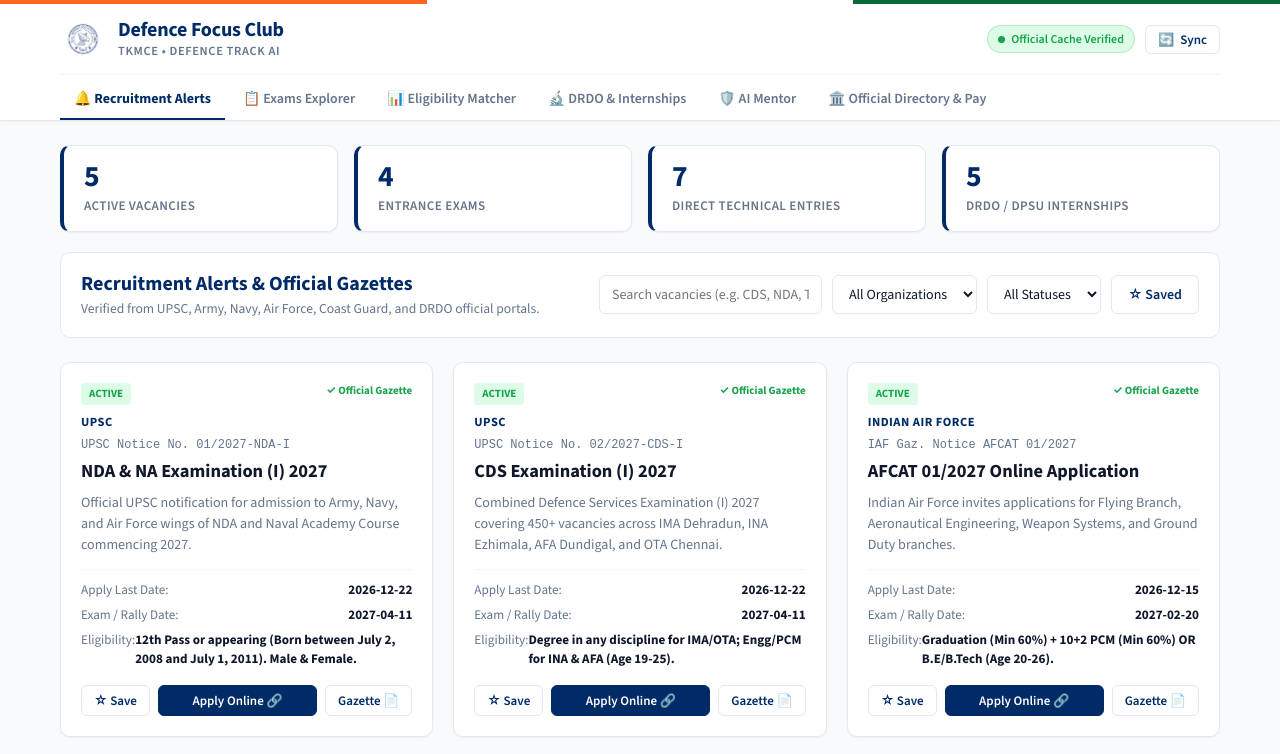
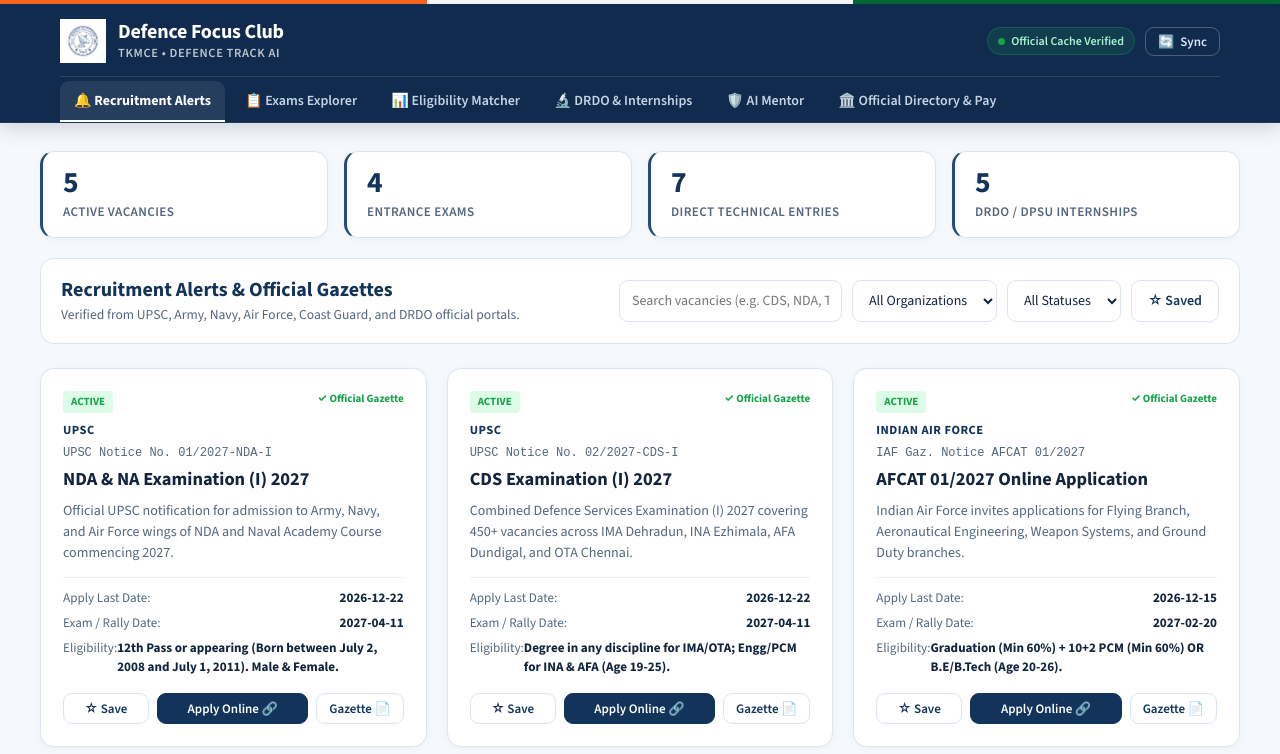
Before and after one commit to hemandBabu27/Defence_Track_AI, a website with bundled scripts: page index.html in a window 1280 px wide. Shown: the top 754 px of the page. Built offline with nearby package versions, Linux system fonts and the light colour scheme; files whose address does not match are found by name.

Commit message:
Refresh interface with navy white Source Sans theme

```diff
--- a/style.css
+++ b/style.css
@@ -1193,3 +1193,19 @@ footer {
     align-items: flex-start;
   }
 }
+
+/* Refreshed navy / white theme */
+:root{--primary:#12345A;--primary-hover:#092342;--primary-light:#EAF1F9;--primary-border:#C7D6E8;--bg:#F5F8FC;--card-bg:#FFF;--text-main:#12253F;--text-muted:#52677F;--text-light:#8295AB;--border:#DCE5EF;--border-subtle:#EDF2F7;--radius-sm:9px;--radius-md:14px;--radius-lg:18px;--shadow-sm:0 2px 8px rgba(10,32,64,.04);--shadow-md:0 8px 24px rgba(10,32,64,.07);--shadow-lg:0 18px 48px rgba(10,32,64,.15)}
+body{background:var(--bg);font-size:15.5px}
+header{background:#102B4E;border-color:#1B3A60;box-shadow:0 5px 20px rgba(6,20,40,.16)}
+.header-container{padding-top:14px}.brand-text h1,.brand-subtitle{color:#fff}.brand-subtitle{opacity:.72}
+nav ul{border-color:rgba(255,255,255,.12);gap:6px}.nav-tab{color:#C5D3E4;border-radius:9px 9px 0 0}.nav-tab:hover{color:#fff;background:rgba(255,255,255,.08)}.nav-tab.active{color:#fff;border-bottom-color:#fff;background:rgba(255,255,255,.09)}
+.header-right .btn-outline{color:#D9E6F5;border-color:rgba(255,255,255,.25)}.header-right .btn-outline:hover{color:#fff;background:rgba(255,255,255,.1)}
+.sync-pill{background:rgba(34,197,94,.12);color:#A7F3D0;border-color:rgba(34,197,94,.22)}
+.container{max-width:1240px;padding-top:28px}.metric-card,.controls-card,.clean-card,.item-card,.portal-card{border-radius:var(--radius-md)}.metric-card{border-left:3px solid #234D7C}.item-card{padding:22px}.item-card:hover,.portal-card:hover{transform:translateY(-3px);box-shadow:var(--shadow-md)}.card-actions{flex-wrap:wrap}
+.btn-save-notice{min-width:86px}.btn-save-notice[aria-pressed="true"]{background:var(--primary-light);color:var(--primary);border-color:var(--primary-border)}.saved-filter-btn.active{background:var(--primary);color:#fff;border-color:var(--primary)}
+.form-input,.form-select,.chat-input{min-height:42px;border-radius:9px}.form-input:focus,.form-select:focus,.chat-input:focus{box-shadow:0 0 0 3px rgba(18,52,90,.1)}
+.chat-header,.chat-input-bar{background:#F7F9FC}.chat-layout{height:min(580px,75vh)}.modal-box{border-radius:18px}
+footer{background:#102B4E;border-color:#1B3A60}.footer-brand strong,.footer-brand p,.footer-disclaimer{color:#D5E0EC}footer a{color:#fff}
+@media(max-width:850px){.header-top{gap:12px;align-items:flex-start}.header-right{flex-wrap:wrap;justify-content:flex-end}nav ul{padding-bottom:6px}.nav-tab{padding:10px 12px}.container{padding:20px 14px 44px}.cards-grid{grid-template-columns:minmax(0,1fr)}.chat-layout{height:auto}.chat-box{min-height:520px}}
+@media(max-width:520px){.header-top{flex-direction:column}.header-right{width:100%;justify-content:space-between}.brand-logo{width:40px;height:40px}.brand-text h1{font-size:1.08rem}.brand-subtitle{font-size:.68rem}.metrics-grid{grid-template-columns:repeat(2,minmax(0,1fr));gap:10px}.metric-card{padding:14px}.metric-num{font-size:1.55rem}.controls-inputs{width:100%}.form-input,.form-select{width:100%;min-width:0}.countdown-digits{gap:6px}.digit-cell{min-width:50px}.card-actions>*{flex:1 1 auto}}
```
